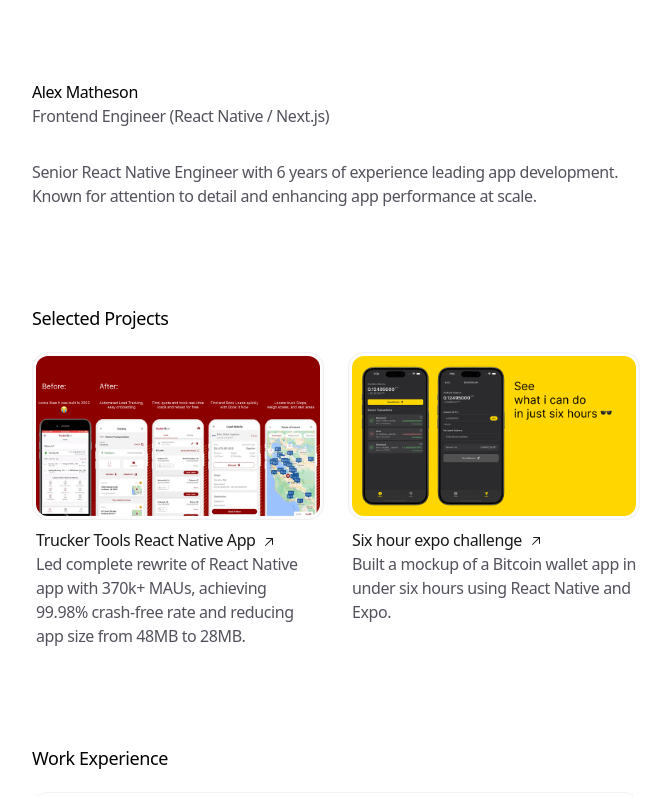
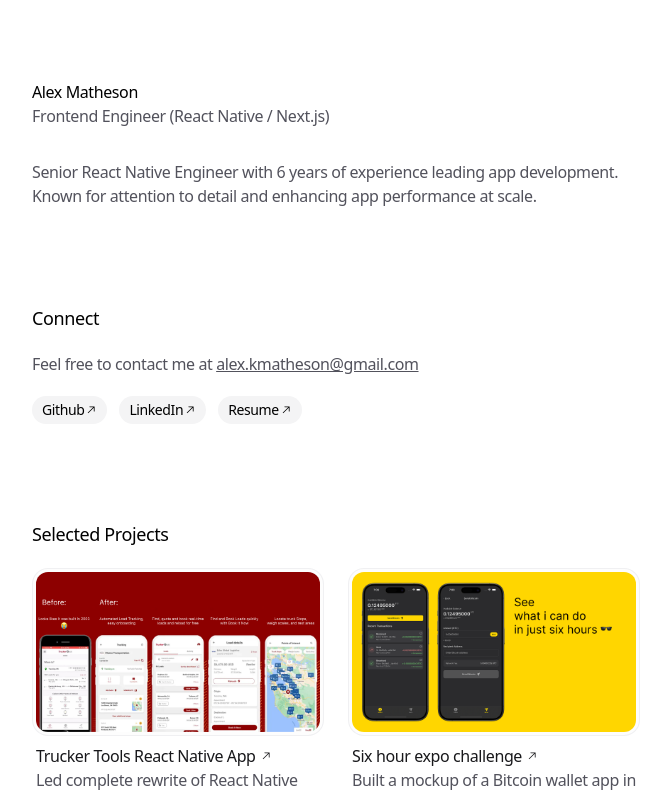
Before and after one commit to alexkev/blog.alexkev.com, a Next.js app: page / in a window 1280 px wide. Shown: the top 796 px of the page, without its empty margins (304-975 px from the left). Built offline with nearby package versions, Linux system fonts and the light colour scheme.

Commit message:
Add resume link to social links and refactor contact section

```diff
--- a/app/data.ts
+++ b/app/data.ts
@@ -100,6 +100,10 @@ export const SOCIAL_LINKS: SocialLink[] = [
     label: 'LinkedIn',
     link: 'https://www.linkedin.com/in/alexkev',
   },
+  {
+    label: 'Resume',
+    link: 'https://job.alexkev.com/Alex_Matheson_Resume.pdf',
+  }
 ]
 
 export const EMAIL = 'alex.kmatheson@gmail.com'
--- a/app/page.tsx
+++ b/app/page.tsx
@@ -144,6 +144,26 @@ export default function Personal() {
         variants={VARIANTS_SECTION}
         transition={TRANSITION_SECTION}
       >
+        <h3 className="mb-5 text-lg font-medium">Connect</h3>
+        <p className="mb-5 text-zinc-600 dark:text-zinc-400">
+          Feel free to contact me at{' '}
+          <a className="underline dark:text-zinc-300" href={`mailto:${EMAIL}`}>
+            {EMAIL}
+          </a>
+        </p>
+        <div className="flex items-center justify-start space-x-3">
+          {SOCIAL_LINKS.map((link) => (
+            <MagneticSocialLink key={link.label} link={link.link}>
+              {link.label}
+            </MagneticSocialLink>
+          ))}
+        </div>
+      </motion.section>
+
+      <motion.section
+        variants={VARIANTS_SECTION}
+        transition={TRANSITION_SECTION}
+      >
         <h3 className="mb-5 text-lg font-medium">Selected Projects</h3>
         <div className="grid grid-cols-1 gap-6 sm:grid-cols-2">
           {PROJECTS.map((project) => (
@@ -157,20 +177,24 @@ export default function Personal() {
                   href={project.link}
                   target="_blank"
                 >
-                    {project.name}{'  '}
+                    <div className="font-base group relative inline-flex items-center gap-1 font-[450] text-zinc-900 dark:text-zinc-50">
+                      {project.name}
                       <svg
-                    width="12"
-                    height="12"
-                    viewBox="0 0 12 12"
+                      width="15"
+                      height="15"
+                      viewBox="0 0 15 15"
                       fill="none"
                       xmlns="http://www.w3.org/2000/svg"
-                    className="ml-1 inline-block"
+                      className="h-3 w-3"
                       >
                       <path
-                      d="M3.5 3C3.22386 3 3 2.77614 3 2.5C3 2.22386 3.22386 2 3.5 2H9.5C9.77614 2 10 2.22386 10 2.5V8.5C10 8.77614 9.77614 9 9.5 9C9.22386 9 9 8.77614 9 8.5V3.70711L2.85355 9.85355C2.65829 10.0488 2.34171 10.0488 2.14645 9.85355C1.95118 9.65829 1.95118 9.34171 2.14645 9.14645L8.29289 3H3.5Z"
+                        d="M3.64645 11.3536C3.45118 11.1583 3.45118 10.8417 3.64645 10.6465L10.2929 4L6 4C5.72386 4 5.5 3.77614 5.5 3.5C5.5 3.22386 5.72386 3 6 3L11.5 3C11.6326 3 11.7598 3.05268 11.8536 3.14645C11.9473 3.24022 12 3.36739 12 3.5L12 9.00001C12 9.27615 11.7761 9.50001 11.5 9.50001C11.2239 9.50001 11 9.27615 11 9.00001V4.70711L4.35355 11.3536C4.15829 11.5488 3.84171 11.5488 3.64645 11.3536Z"
                         fill="currentColor"
-                    />
+                        fillRule="evenodd"
+                        clipRule="evenodd"
+                      ></path>
                       </svg>
+                    </div>
                     <span className="absolute bottom-0.5 left-0 block h-[1px] w-full max-w-0 bg-zinc-900 dark:bg-zinc-50 transition-all duration-200 group-hover:max-w-full"></span>
                 </a>
                 <a
@@ -261,25 +285,7 @@ export default function Personal() {
         </div>
       </motion.section> */}
 
-      <motion.section
-        variants={VARIANTS_SECTION}
-        transition={TRANSITION_SECTION}
-      >
-        <h3 className="mb-5 text-lg font-medium">Connect</h3>
-        <p className="mb-5 text-zinc-600 dark:text-zinc-400">
-          Feel free to contact me at{' '}
-          <a className="underline dark:text-zinc-300" href={`mailto:${EMAIL}`}>
-            {EMAIL}
-          </a>
-        </p>
-        <div className="flex items-center justify-start space-x-3">
-          {SOCIAL_LINKS.map((link) => (
-            <MagneticSocialLink key={link.label} link={link.link}>
-              {link.label}
-            </MagneticSocialLink>
-          ))}
-        </div>
-      </motion.section>
+
     </motion.main>
   )
 }
```
Lines whose indentation alone changed are shown as unchanged.
